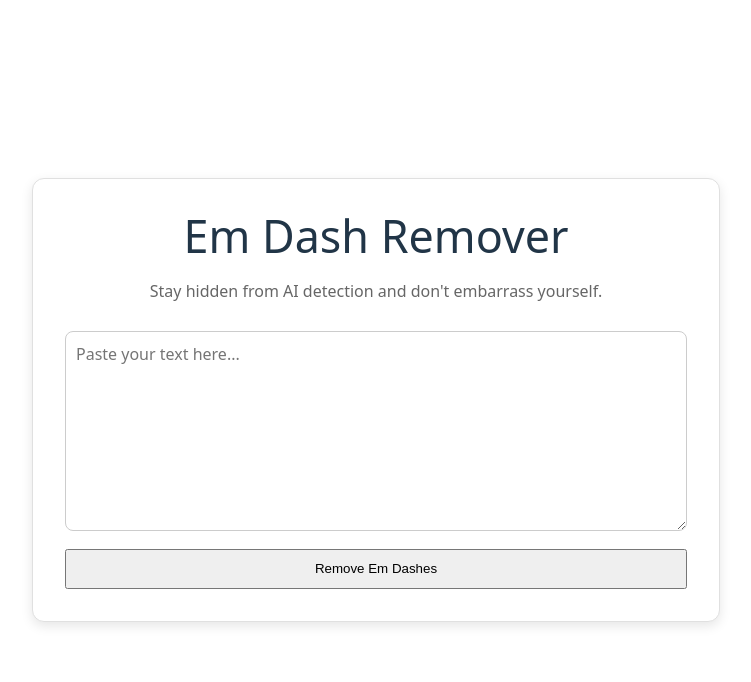
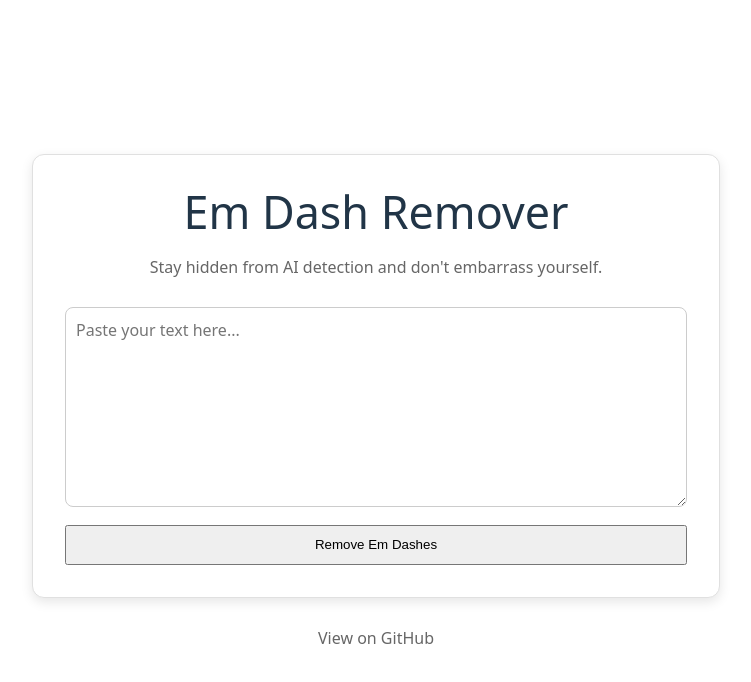
Before and after one commit to zlpkhr/emdashremover, a React (Vite) app: page / in a window 1280 px wide. Shown: the top 682 px of the page, without its empty margins (264-1015 px from the left). Built offline with nearby package versions, Linux system fonts and the light colour scheme.

Commit message:
Add github link

```diff
--- a/src/App.css
+++ b/src/App.css
@@ -290,3 +290,19 @@ textarea {
     font-size: 2.2em;
   }
 }
+
+.app-footer {
+  margin-top: 2rem;
+  text-align: center;
+}
+
+.app-footer a {
+  color: var(--color-subtitle);
+  text-decoration: none;
+  transition: color 0.25s;
+}
+
+.app-footer a:hover {
+  text-decoration: underline;
+  color: var(--color-text);
+}
--- a/src/App.tsx
+++ b/src/App.tsx
@@ -33,6 +33,7 @@ function App() {
   }, [text]);
 
   return (
+    <>
       <div className="card">
         <Analytics />
         <h1>Em Dash Remover</h1>
@@ -64,6 +65,12 @@ function App() {
           </p>
         )}
       </div>
+      <footer className="app-footer">
+        <a href="https://github.com/zlpkhr/emdashremover" target="_blank" rel="noopener noreferrer">
+          View on GitHub
+        </a>
+      </footer>
+    </>
   );
 }
 
```
Lines whose indentation alone changed are shown as unchanged.
